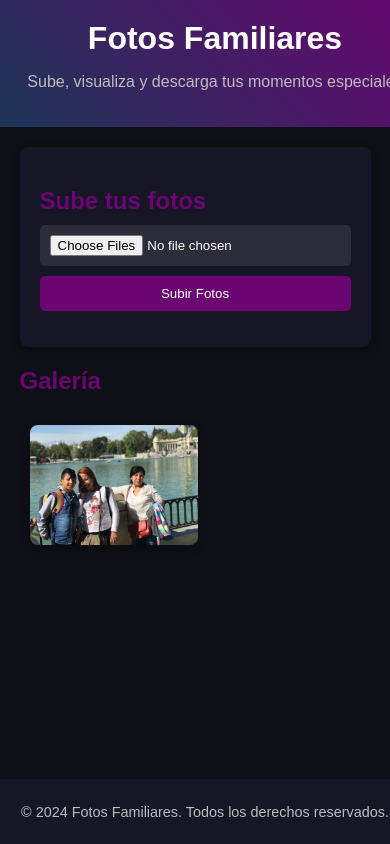
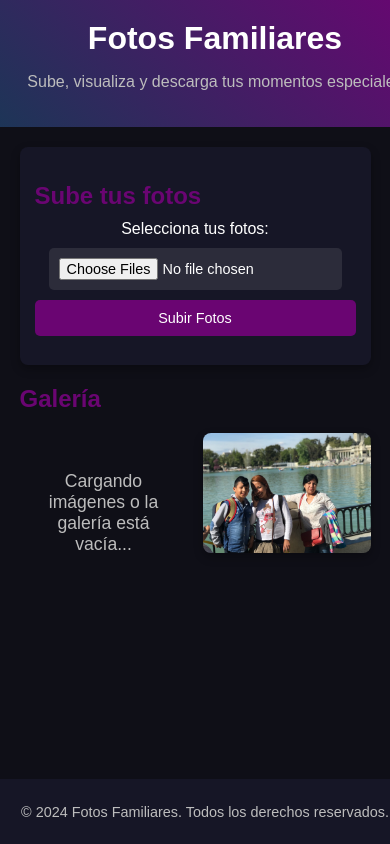
Before and after one commit to JulioEguis/fotosfamiliares, a plain HTML site: page index.html in a window 390 px wide. Shown: the top 844 px of the page. Drawn offline with Linux system fonts and the light colour scheme; no server answers.

Commit message:
Add files via upload

```diff
--- a/index.html
+++ b/index.html
@@ -18,6 +18,8 @@
         <section id="upload-section">
             <h2>Sube tus fotos</h2>
             <form id="upload-form">
+                <!-- Etiqueta para accesibilidad -->
+                <label for="photo-input">Selecciona tus fotos:</label>
                 <input type="file" id="photo-input" accept="image/*" multiple>
                 <button type="button" id="upload-button">Subir Fotos</button>
             </form>
@@ -25,7 +27,10 @@
         </section>
         <section id="gallery-section">
             <h2>Galería</h2>
-            <div id="gallery" class="gallery"></div>
+            <div id="gallery" class="gallery">
+                <!-- Mensaje inicial de la galería -->
+                <p id="gallery-placeholder">Cargando imágenes o la galería está vacía...</p>
+            </div>
         </section>
     </main>
     <footer>
--- a/script.js
+++ b/script.js
@@ -1,26 +1,24 @@
 document.addEventListener('DOMContentLoaded', () => {
-    // Cargar imágenes desde GitHub al cargar la página
     const gallery = document.getElementById('gallery');
     const repoOwner = 'julioeguis'; // Tu nombre de usuario de GitHub
-    const repoName = 'fotosfamiliares'; // El nombre de tu repositorio
-    const folderPath = 'images'; // La carpeta que contiene las imágenes
-
-    // URL de la API de GitHub para obtener los archivos en la carpeta 'images'
+    const repoName = 'fotosfamiliares'; // Nombre del repositorio
+    const folderPath = 'images'; // Carpeta donde están las imágenes
     const apiUrl = `https://api.github.com/repos/${repoOwner}/${repoName}/contents/${folderPath}`;
 
-    // Hacer una solicitud GET a la API de GitHub
+    // Función para cargar imágenes desde la API de GitHub
+    const loadImagesFromGitHub = () => {
         fetch(apiUrl)
-        .then(response => response.json())
+            .then(response => {
+                if (!response.ok) throw new Error('Error al conectar con GitHub API');
+                return response.json();
+            })
             .then(data => {
-            // Verifica si hay imágenes y añádelas a la galería
                 data.forEach(item => {
-                if (item.type === 'file') {
+                    if (item.type === 'file' && item.download_url.endsWith('.jpeg')) { // Filtrar por imágenes JPEG
                         const img = document.createElement('img');
-                    img.src = item.download_url; // URL para descargar la imagen
+                        img.src = item.download_url;
                         img.alt = item.name;
-                    img.style.maxWidth = '200px';
-                    img.style.margin = '10px';
-                    img.classList.add('gallery-item'); // Clase para las imágenes
+                        img.classList.add('gallery-item'); // Clase para estilo
                         gallery.appendChild(img);
                     }
                 });
@@ -28,15 +26,23 @@ document.addEventListener('DOMContentLoaded', () => {
             .catch(error => {
                 console.error('Error al cargar las imágenes desde GitHub:', error);
             });
+    };
 
-    // Precargar una imagen inicial si es necesario
-    const preloadedImage = document.createElement('img');
-    preloadedImage.src = './images/00B43BBE-2EC5-431F-935B-CFFD47DFA717_1_105_c.jpeg'; // Cambiar según el nombre real
-    preloadedImage.alt = 'Foto inicial';
-    preloadedImage.style.maxWidth = '200px';
-    preloadedImage.style.margin = '10px';
-    gallery.appendChild(preloadedImage);
-});
+    // Precarga de imagen inicial
+    const preloadInitialImage = () => {
+        const initialImageName = '00B43BBE-2EC5-431F-935B-CFFD47DFA717_1_105_c.jpeg';
+        const initialImageUrl = `https://raw.githubusercontent.com/${repoOwner}/${repoName}/main/${folderPath}/${initialImageName}`;
+
+        const img = document.createElement('img');
+        img.src = initialImageUrl;
+        img.alt = 'Foto inicial';
+        img.classList.add('gallery-item'); // Clase para estilo
+        gallery.appendChild(img);
+    };
+
+    // Carga de imágenes
+    loadImagesFromGitHub();
+    preloadInitialImage();
 
     // Funcionalidad de subir fotos localmente
     document.getElementById('upload-button').addEventListener('click', () => {
@@ -48,8 +54,7 @@ document.getElementById('upload-button').addEventListener('click', () => {
             return;
         }
 
-    const gallery = document.getElementById('gallery');
-    gallery.innerHTML = ''; // Limpia la galería
+        gallery.innerHTML = ''; // Limpia la galería antes de mostrar las imágenes subidas
 
         Array.from(files).forEach(file => {
             const reader = new FileReader();
@@ -57,13 +62,12 @@ document.getElementById('upload-button').addEventListener('click', () => {
                 const img = document.createElement('img');
                 img.src = e.target.result;
                 img.alt = file.name;
-            img.style.maxWidth = '200px';
-            img.style.margin = '10px';
+                img.classList.add('gallery-item');
                 gallery.appendChild(img);
             };
             reader.readAsDataURL(file);
         });
 
-    document.getElementById('upload-message').textContent =
-        'Fotos subidas localmente. Asegúrate de descargarlas.';
+        document.getElementById('upload-message').textContent = 'Fotos subidas localmente. Asegúrate de descargarlas.';
     });
+});
--- a/styles.css
+++ b/styles.css
@@ -53,6 +53,7 @@ main {
 #upload-form {
     display: flex;
     gap: 10px;
+    align-items: center;
 }
 
 #photo-input {
@@ -62,6 +63,7 @@ main {
     border-radius: 5px;
     background: #2c2c3a;
     color: #fff;
+    font-size: 1rem;
 }
 
 #upload-form button {
@@ -71,11 +73,19 @@ main {
     border: none;
     border-radius: 5px;
     cursor: pointer;
-    transition: background 0.3s;
+    transition: background 0.3s ease, transform 0.2s;
 }
 
 #upload-form button:hover {
     background: #8748a7;
+    transform: translateY(-2px);
+}
+
+/* Mensajes de subida */
+#upload-message {
+    margin-top: 10px;
+    font-size: 0.9rem;
+    color: #f0a500;
 }
 
 /* Galería */
@@ -89,10 +99,20 @@ main {
 
 .gallery {
     display: grid;
-    grid-template-columns: repeat(auto-fill, minmax(150px, 1fr)); /* Ajustar tamaño de las imágenes */
+    grid-template-columns: repeat(auto-fill, minmax(150px, 1fr));
     gap: 15px;
+    position: relative;
 }
 
+/* Placeholder para la galería */
+#gallery-placeholder {
+    text-align: center;
+    font-size: 1.1rem;
+    color: #bdbdbd;
+    padding: 20px;
+}
+
+/* Estilo para las imágenes de la galería */
 .gallery img {
     width: 100%;
     height: auto;
@@ -100,7 +120,7 @@ main {
     box-shadow: 0 4px 10px rgba(0, 0, 0, 0.3);
     cursor: pointer;
     transition: transform 0.3s, box-shadow 0.3s;
-    object-fit: cover; /* Mantener la imagen proporcionada y ajustada */
+    object-fit: cover;
 }
 
 .gallery img:hover {
@@ -123,11 +143,11 @@ footer p {
 /* Estilo para dispositivos móviles */
 @media (max-width: 768px) {
     header h1 {
-        font-size: 2rem; /* Reducir tamaño del título en móvil */
+        font-size: 2rem;
     }
 
     header p {
-        font-size: 1rem; /* Reducir tamaño del subtítulo */
+        font-size: 1rem;
     }
 
     #upload-form {
@@ -139,17 +159,29 @@ footer p {
     }
 
     .gallery {
-        grid-template-columns: repeat(auto-fill, minmax(120px, 1fr)); /* Hacer las imágenes más pequeñas en móvil */
+        grid-template-columns: repeat(auto-fill, minmax(120px, 1fr));
     }
 
     .gallery img {
         max-width: 100%;
-        max-height: 150px; /* Limitar el tamaño de la imagen en dispositivos móviles */
+        max-height: 150px;
     }
 }
 
 @media (max-width: 480px) {
     .gallery img {
-        max-height: 120px; /* Hacer las imágenes más pequeñas en pantallas más pequeñas */
+        max-height: 120px;
+    }
+
+    #upload-section {
+        padding: 15px;
+    }
+
+    #photo-input {
+        font-size: 0.9rem;
+    }
+
+    #upload-form button {
+        font-size: 0.9rem;
     }
 }
```
Lines whose indentation alone changed are shown as unchanged.
